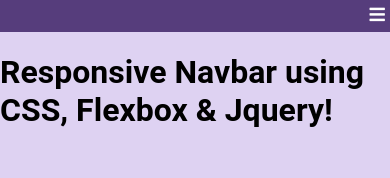
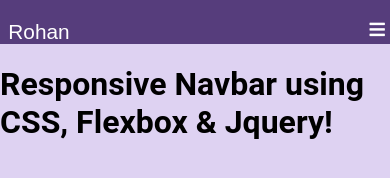
Before and after one commit to punisher1705/responsive-navbar, a plain HTML site: page index.html in a window 390 px wide. Drawn offline with Linux system fonts and the light colour scheme.

Commit message:
responsive navbar v2

```diff
--- a/css/style.css
+++ b/css/style.css
@@ -13,9 +13,10 @@ body {
 	display: flex;
 	flex-direction: row;
 	justify-content: flex-start;
-	align-items: center;
+	/*align-items: center;*/
 }
 a.brand-logo {
+	padding-top: 20px;
 	width: 20%;
 	font-size: 1.3rem;
 	font-family: 'Raleway',sans-serif;
@@ -58,14 +59,12 @@ a#bars {
 }
 
 @media screen and (max-width: 500px) {
-	.navbar .brand-logo {
-		display: none;
-	}
 	.menu .menu-list li:not(:last-child) {
 		display: none;
 	}
 	a#bars {
 		display: block;
+		padding-top: 20px;
 	}
 }
 @media screen and (max-width: 500px) {
```
